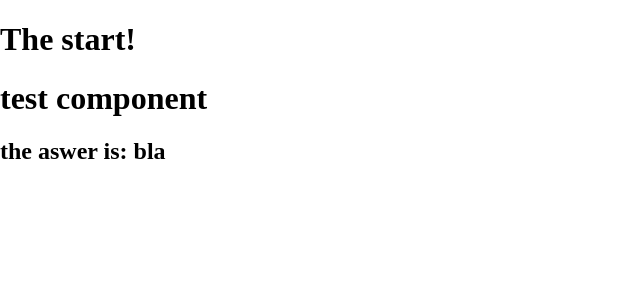
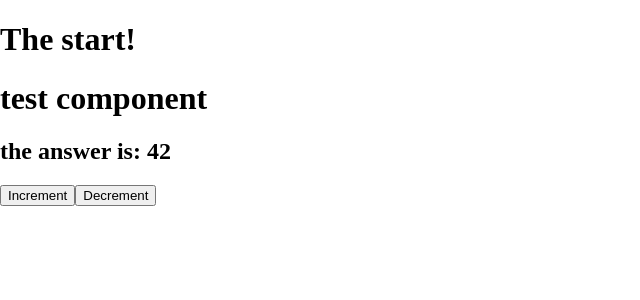
Before and after one commit to tandaraelena/nice-to-meet-you-redux, a React (Create React App) app: page / in a window 1280 px wide. Shown: the top 300 px of the page, without its empty margins (0-640 px from the left). Built offline with nearby package versions, Linux system fonts and the light colour scheme.

Commit message:
create actions

```diff
--- a/src/components/testArea/test-component.jsx
+++ b/src/components/testArea/test-component.jsx
@@ -1,20 +1,29 @@
 import React, { Component } from 'react'
 import { connect } from 'react-redux';
+import { incrementCounter, decrementCounter } from './test.actions';
 
 const mapStateToProps = (state) => ({
   data: state.data,
   bla: 'bla'
 })
 
+const actions = {
+  incrementCounter,
+  decrementCounter
+}
+
 class Test extends Component {
   render() {
+    const { data, incrementCounter, decrementCounter } = this.props
     return (
       <div>
         <h1>test component</h1>
-        <h2>the aswer is: {this.props.bla}</h2>
+        <h2>the answer is: {data}</h2>
+        <button onClick={incrementCounter}>Increment</button>
+        <button onClick={decrementCounter}>Decrement</button>
       </div>
     )
   }
 }
 
-export default connect(mapStateToProps)(Test)
+export default connect(mapStateToProps, actions)(Test)
--- /dev/null
+++ b/src/components/testArea/test-constants.js
@@ -0,0 +1,2 @@
+export const INCREMENT_COUNTER = 'INCREMENT_CONTER'
+export const DECREMENT_COUNTER = 'DECREMENT_CONTER'
--- /dev/null
+++ b/src/components/testArea/test.actions.js
@@ -0,0 +1,12 @@
+import { INCREMENT_COUNTER, DECREMENT_COUNTER } from './test-constants'
+
+export const incrementCounter = () => (
+  {
+    type: INCREMENT_COUNTER
+  }
+)
+export const decrementCounter = () => (
+  {
+    type: DECREMENT_COUNTER
+  }
+)
--- a/src/components/testArea/testReducer.js
+++ b/src/components/testArea/testReducer.js
@@ -1,9 +1,18 @@
+import { INCREMENT_COUNTER, DECREMENT_COUNTER } from "./test-constants";
+
 const initialState = {
   data: 42
 }
 
-const testReducer = (state = initialState) => {
-  return state
+const testReducer = (state = initialState, action) => {
+  switch (action.type) {
+    case INCREMENT_COUNTER:
+      return {...state, data: state.data + 1}
+    case DECREMENT_COUNTER:
+      return {...state, data: state.data - 1}
+    default:
+      return state
+  }
 }
 
 export default testReducer
```
Also changed, not shown: src/App.js (added).
